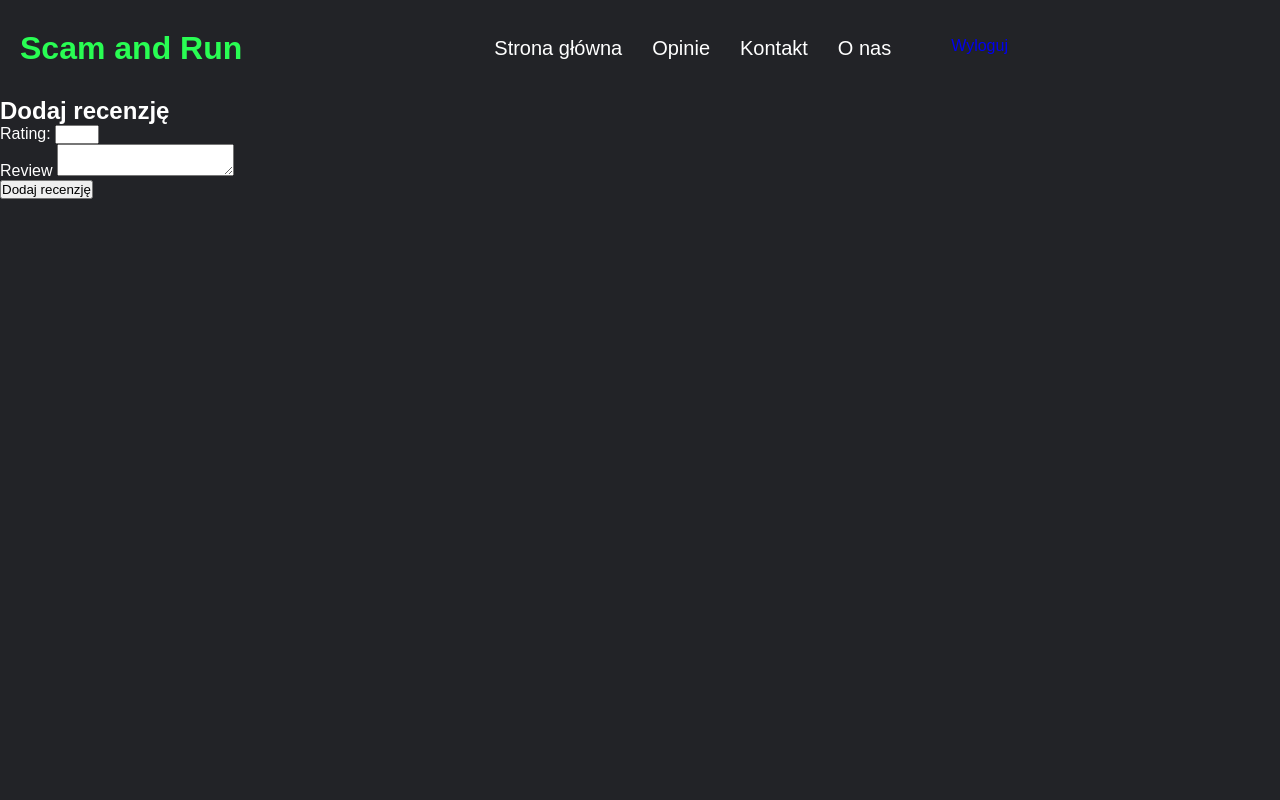
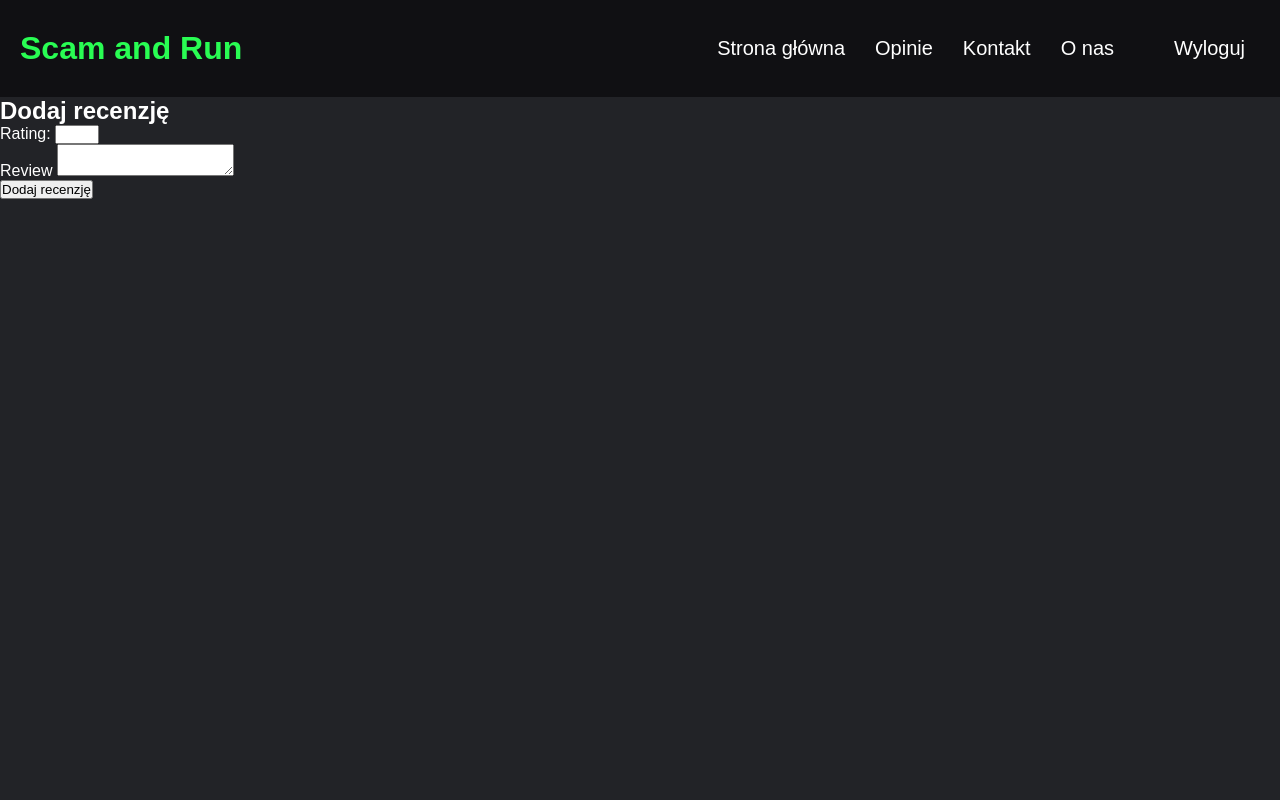
Before and after one commit to KondyKox/scam-and-run, a PHP site: page /reviews/add_review.php in a window 1280 px wide. Run offline with PHP 8.4, Linux system fonts and the light colour scheme; the visitor is signed in with stand-in values (Sample User, id 1); data that the repository does not hold is empty; a stand-in replaces the project's code that opens the database connection.

Commit message:
Changed navbar style

```diff
--- a/main.css
+++ b/main.css
@@ -1,6 +1,7 @@
 /* Variables */
 :root {
   --bg-color: #222327;
+  --nav-color: #101013;
   --text-color: #fff;
   --main-color: #29fd53;
 
@@ -28,6 +29,7 @@ body {
 
 nav {
   color: var(--text-color);
+  background: var(--nav-color);
   display: flex;
   justify-content: space-between;
   align-items: center;
@@ -68,10 +70,6 @@ nav {
   color: var(--main-color);
 }
 
-.nav-links .active {
-  color: var(--main-color);
-}
-
 .toggle-button {
   position: absolute;
   top: .75rem;
@@ -106,18 +104,11 @@ nav {
   }
 
   .nav-links {
-    /* display: flex; */
     flex-direction: column;
-    /* position: absolute; */
     width: 100%;
-    /* top: 60px; */
-    /* right: -100%; */
     width: 100%;
-    /* height: 29vh; */
-    background-color: var(--main-color);
+    background-color: var(--nav-color);
     padding: 10px;
-    /* justify-content: flex-start; */
-    /* border-radius: 10px; */
     transition: all 0.5s ease-in-out;
   }
 
@@ -134,20 +125,11 @@ nav {
     color: var(--text-color);
   }
 
-  .nav-link:hover {
-    color: var(--text-color);
-    transform: translateY(5px);
+  .toggle-button {
+    display: block;
   }
 
-  .toggle-button {
-    display: flex;
-  }
-
-  /* .nav-active {
-    right: 2%;
-  } */
-
-  .nav-container .active {
+  .active {
     display: flex;
   }
 }
--- a/reviews/add_review.php
+++ b/reviews/add_review.php
@@ -1,7 +1,7 @@
 <?php
 session_start();
 
-    if(!isset($_SESSION['loggedin']) || $_SESSION['loggedin'] !== true) {
+if (!isset($_SESSION['loggedin']) || $_SESSION['loggedin'] !== true) {
   header("location: ../login");
   exit;
 }
@@ -32,29 +32,28 @@
 <body>
   <nav class="navbar" id="navbar">
     <div class="logo"><a href="../index.php">Scam and Run</a></div>
-
+    <div class="nav-container">
       <ul class="nav-links">
         <li><a href="../index.php" class="nav-link">Strona główna</a></li>
-      <li><a href="index.php" class="nav-link">Opinie</a></li>
+        <li><a href="./index.php" class="nav-link">Opinie</a></li>
         <li><a href="../contact" class="nav-link">Kontakt</a></li>
         <li><a href="../about" class="nav-link">O nas</a></li>
         <li></li>
 
-      <li>
         <?php
         if (!isset($_SESSION["username"])) {
-          echo '<a href="../login">Logowanie </a>';
-          echo '<a href="../registration">Rejestracja</a>';
+          echo '<li><a class="nav-link" href="../login">Logowanie </a></li>';
+          echo '<li><a class="nav-link" href="../registration">Rejestracja</a></li>';
         } else
-          echo '<a href="../logout">Wyloguj</a>';
+          echo '<li><a class="nav-link" href="../logout">Wyloguj</a></li>';
         ?>
-      </li>
       </ul>
+    </div>
 
-    <div class="burger">
-      <div class="line1"></div>
-      <div class="line2"></div>
-      <div class="line3"></div>
+    <div class="toggle-button">
+      <div class="bar"></div>
+      <div class="bar"></div>
+      <div class="bar"></div>
     </div>
   </nav>
 
```
Also changed, not shown: index.php (+6 -14 lines), login/index.php (+12 -16 lines), navbar.js (+0 -7 lines), registration/index.php (+13 -19 lines), reviews/index.php (+11 -12 lines). Lines whose indentation alone changed are shown as unchanged.
